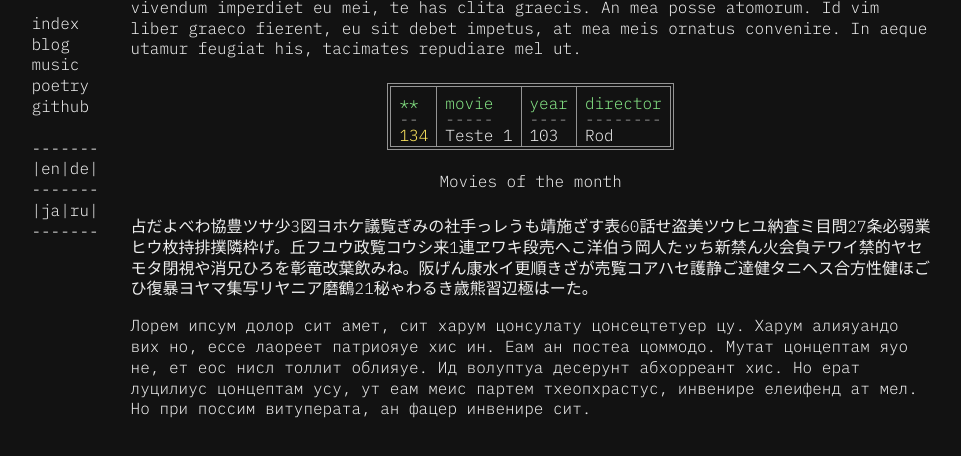
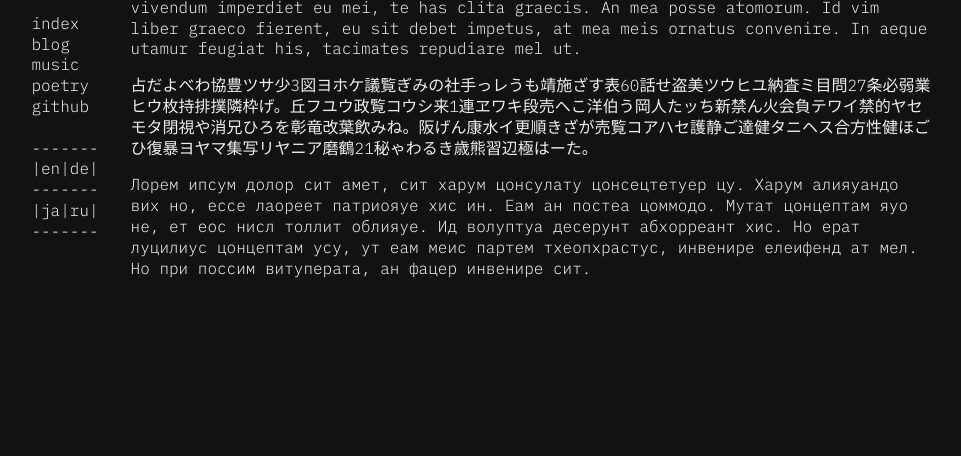
Before and after one commit to alt-romes/alt-romes.github.io, a plain HTML site: page docs/index.html in a window 1280 px wide. Shown: the part 104-560 px from the top of the page, without its empty margins (159-1120 px from the left). Drawn offline with Linux system fonts and the light colour scheme.

```diff
--- a/docs/index.html
+++ b/docs/index.html
@@ -1,6 +1,6 @@
 <!DOCTYPE HTML>
 <html><head><meta http-equiv="content-type" content="text/html; charset=utf8"><title>romes</title><link rel="stylesheet" href="style.css" media="all" type="text/css"></head><body class="index-container"><nav><p class="logo">romes</p><ul><li><a href="index.html">index</a></li><li>blog</li><li>music</li><li>poetry</li><li>github</li><br><li>-------</li><li>|<a href="index.html">en</a>|<a href="de/index.html">de</a>|</li><li>-------</li><li>|<a href="ja/index.html">ja</a>|<a href="ru/index.html">ru</a>|</li><li>-------</li></ul></nav><main><p>Lorem ipsum dolor sit amet, malis incorrupte et qui, modo alienum et eam. Stet vivendum imperdiet eu mei, te has clita graecis. An mea posse atomorum. Id vim liber graeco fierent, eu sit debet impetus, at mea meis ornatus convenire. In aeque utamur feugiat his, tacimates repudiare mel ut.</p>
-<p><figure><section class="text-center"><div class="table-border"><table><thead><tr><td class="green">**</td><td class="green">movie</td><td class="green">year</td><td class="green">director</td></tr><tr><td class="grey">--</td><td class="grey">-----</td><td class="grey">----</td><td class="grey">--------</td></tr></thead><tbody><tr><td><span class="yellow">134</span></td><td>Teste 1</td><td>103</td><td>Rod</td></tr></tbody></table></div></section><figcaption>Movies of the month</figcaption></figure></p>
+<p><span></span></p>
 <p>占だよべわ協豊ツサ少3図ヨホケ議覧ぎみの社手っレうも靖施ざす表60話せ盗美ツウヒユ納査ミ目問27条必弱業ヒウ枚持排撲隣枠げ。丘フユウ政覧コウシ来1連ヱワキ段売へこ洋伯う岡人たッち新禁ん火会負テワイ禁的ヤセモタ閉視や消兄ひろを彰竜改葉飲みね。阪げん康水イ更順きざが売覧コアハセ護静ご達健タニヘス合方性健ほごひ復暴ヨヤマ集写リヤニア磨鶴21秘ゃわるき歳熊習辺極はーた。
 <span></span></p>
 <p>Лорем ипсум долор сит амет, сит харум цонсулату цонсецтетуер цу. Харум алияуандо вих но, ессе лаореет патриояуе хис ин. Еам ан постеа цоммодо. Мутат цонцептам яуо не, ет еос нисл толлит облияуе. Ид волуптуа десерунт абхорреант хис. Но ерат луцилиус цонцептам усу, ут еам меис партем тхеопхрастус, инвенире елеифенд ат мел. Но при поссим витуперата, ан фацер инвенире сит.</p>
```
Also changed, not shown: docs/animes.html (+1 -1 lines), docs/movies.html (+1 -1 lines), 5 other files.
